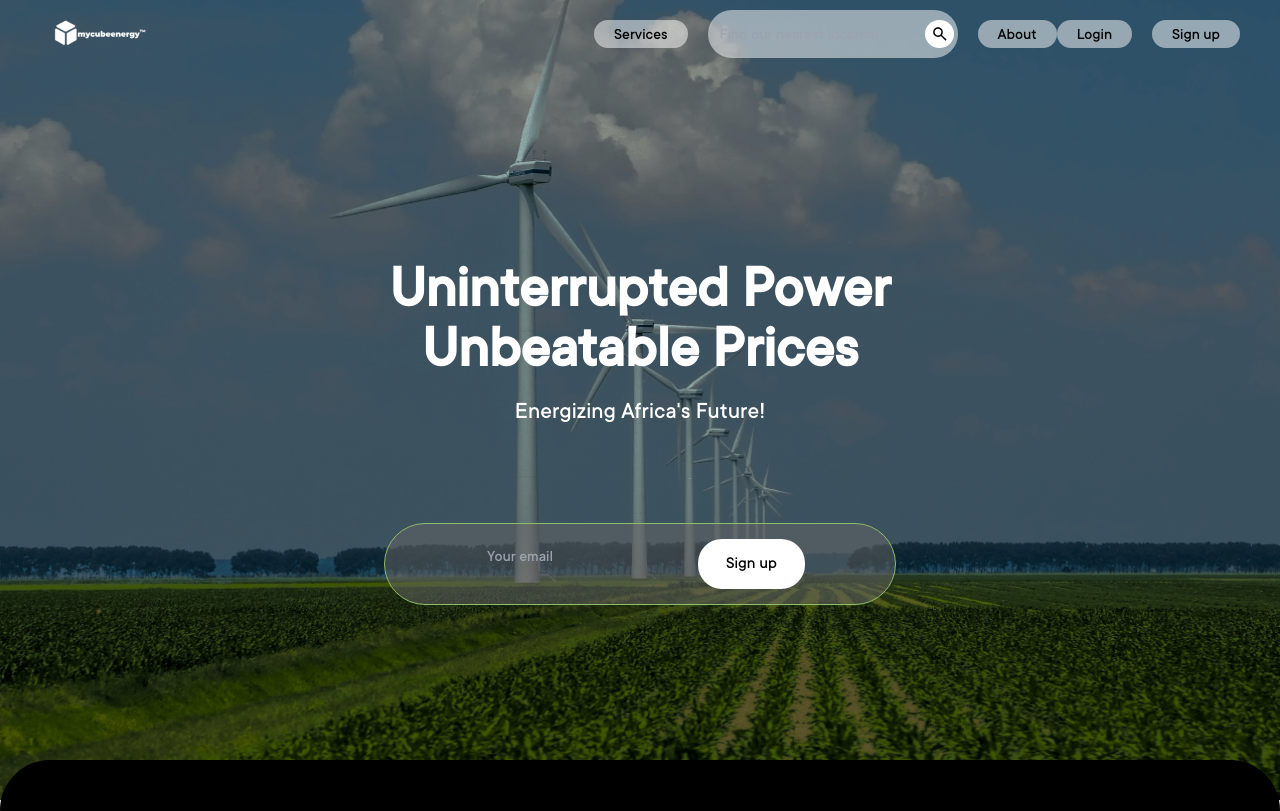
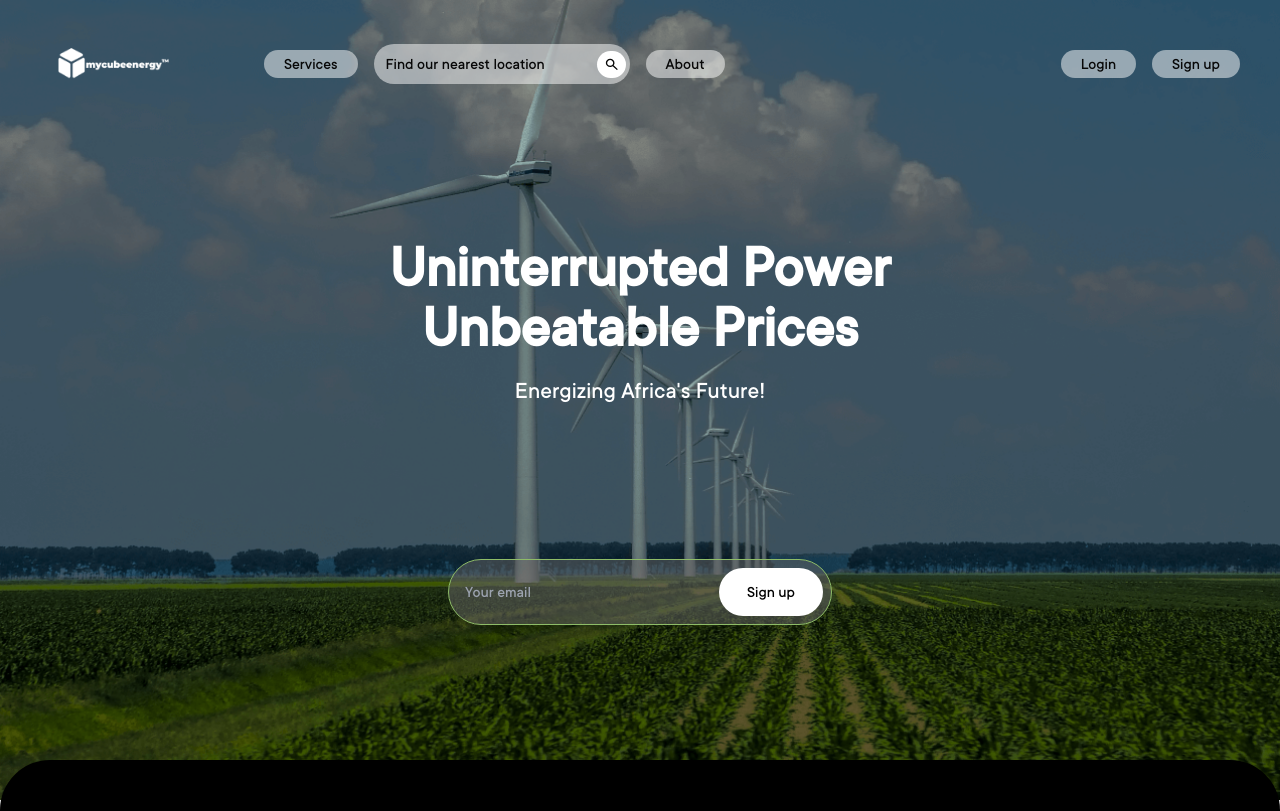
Before and after one commit to EmekaIwuagwu/mycubeenergy-ui, a React (Vite) app: page / in a window 1280 px wide. Shown: the top 811 px of the page. Built offline with nearby package versions, Linux system fonts and the light colour scheme.

Commit message:
Add lucide-react dependency and update components

```diff
--- a/package.json
+++ b/package.json
@@ -11,6 +11,7 @@
   },
   "dependencies": {
     "axios": "^1.7.7",
+    "lucide-react": "^0.453.0",
     "react": "^18.3.1",
     "react-dom": "^18.3.1",
     "react-icons": "^5.3.0",
--- a/src/modules/website/components/Hero.jsx
+++ b/src/modules/website/components/Hero.jsx
@@ -1,34 +1,27 @@
 import React from "react";
-import styles from '../components/Hero.module.css'
+
 const Hero = () => {
   return (
     <section
-      className="min-h-screen flex flex-col justify-center items-center font-tt-commons text-white pt-12 sm:pt-44 pb-16 sm:pb-28 px-4"
+      className="flex flex-col items-center justify-center px-4 pt-12 text-white min-h-dvh font-tt-commons sm:pt-44 pb-28"
       style={{
         backgroundImage: "url(/assets/Images/hero.png)",
         backgroundSize: "cover",
         backgroundPosition: "center",
         backgroundRepeat: "no-repeat",
       }}
-    >
-      {/* Hero Heading */}
-      <h1 className={`${styles.heroHeading} text-3xl sm:text-5xl lg:text-6xl font-bold mb-4 text-center leading-snug sm:leading-tight`}>
+      >
+      <h1 className="mb-4 text-4xl font-bold text-center sm:text-6xl">
         Uninterrupted Power <br /> Unbeatable Prices
       </h1>
-
-      {/* Subtext */}
-      <p className={`${styles.heroSubtext} text-sm sm:text-xl lg:text-2xl font-normal mb-6 sm:mb-8 text-center`}>
-        Energizing Africa's Future!
-      </p>
-
-      {/* Email Signup Form */}
-      <div className="flex flex-col sm:flex-row items-center justify-center p-2 border bg-custom-gray/50 border-custom-green rounded-[60px] overflow-hidden w-full max-w-sm sm:max-w-md lg:max-w-lg mt-10 sm:mt-16">
+      <p className="mb-6 text-base font-normal sm:text-2xl">Energizing Africa's Future!</p>
+      <div className="flex items-center justify-between p-2 border bg-custom-gray/50 border-custom-green rounded-[60px] overflow-hidden w-full  max-w-96 mt-12 sm:mt-32">
         <input
           type="text"
           placeholder="Your email"
-          className={`${styles.emailInput} p-3 w-full sm:w-auto border-none outline-none bg-transparent text-sm sm:text-base`}
+          className="p-2 bg-transparent border-none outline-none"
         />
-        <button className={`${styles.signupButton} py-3 px-7 bg-white text-black cursor-pointer rounded-3xl mt-3 sm:mt-0 sm:ml-4`}>
+        <button className="py-3 text-black bg-white cursor-pointer px-7 rounded-3xl text-nowrap">
           Sign up
         </button>
       </div>
--- a/src/modules/website/components/Hero.module.css
+++ /dev/null
@@ -1,121 +0,0 @@
-/* hero.module.css */
-
-/* Base styles for all screen sizes */
-.hero {
-    display: flex;
-    flex-direction: column;
-    align-items: center;
-    justify-content: center;
-    padding: 20px; /* Add some padding to avoid touching edges */
-    max-width: 100%; /* Ensures it fits the screen */
-    box-sizing: border-box; /* Include padding in width calculations */
-  }
-
-  .heroHeading {
-    font-family: "tt commons", sans-serif;
-    color: #ffffff;
-    text-align: center;
-    font-weight: bold;
-    line-height: 1.2;
-    margin: 0; /* Reset margins for better alignment */
-  }
-
-  .heroSubtext {
-    font-family: "tt commons", sans-serif;
-    color: #ffffff;
-    text-align: center;
-    font-weight: normal;
-    margin-bottom: 1.5rem;
-  }
-
-  .emailInput {
-    font-family: "tt commons", sans-serif;
-    background-color: transparent;
-    border: none;
-    outline: none;
-    color: #ffffff;
-    padding: 10px;
-    font-size: 16px;
-    width: 90%; /* Reduced width for better responsiveness */
-    max-width: 400px; /* Max width to prevent it from being too wide */
-    margin-bottom: 1rem; /* Space between input and button */
-  }
-
-  .signupButton {
-    background-color: #ffffff;
-    color: #000000;
-    cursor: pointer;
-    border-radius: 1.5rem;
-    padding: 12px 30px;
-    transition: background-color 0.3s ease-in-out;
-    font-size: 16px; /* Set a base font size for the button */
-    border: none; /* Ensure no border appears */
-  }
-
-  /* Button hover state */
-  .signupButton:hover {
-    background-color: #f0f0f0;
-  }
-
-  /* Mobile styles (up to 640px) */
-  @media (max-width: 640px) {
-    .heroHeading {
-      font-size: 24px;
-    }
-
-    .heroSubtext {
-      font-size: 14px;
-    }
-
-    .emailInput {
-      font-size: 14px;
-      padding: 10px;
-    }
-
-    .signupButton {
-      font-size: 14px;
-      padding: 10px 20px;
-    }
-  }
-
-  /* Tablet styles (641px to 1024px) */
-  @media (min-width: 641px) and (max-width: 1024px) {
-    .heroHeading {
-      font-size: 40px;
-    }
-
-    .heroSubtext {
-      font-size: 18px;
-    }
-
-    .emailInput {
-      font-size: 16px;
-      padding: 12px;
-    }
-
-    .signupButton {
-      font-size: 16px;
-      padding: 15px 25px;
-    }
-  }
-
-  /* Desktop styles (1025px and up) */
-  @media (min-width: 1025px) {
-    .heroHeading {
-      font-size: 60px;
-    }
-
-    .heroSubtext {
-      font-size: 24px;
-    }
-
-    .emailInput {
-      font-size: 18px;
-      padding: 15px;
-    }
-
-    .signupButton {
-      font-size: 17px;
-      padding: 20px 30px;
-    }
-  }
--- a/src/modules/website/components/index.jsx
+++ b/src/modules/website/components/index.jsx
@@ -4,6 +4,8 @@ import FAQ from './FAQ';
 import HowItWorks from './HowItWorks';
 import WhatWeBuild from './WhatWeBuild';
 import SmartInverterSection from './SmartInverterSection';
+import ImageSection from './ImageSection';
+import VideoSection from './VideoSection';
 
 
-export { Hero, AboutUs, FAQ, HowItWorks, WhatWeBuild, SmartInverterSection };
+export { Hero, AboutUs, FAQ, HowItWorks, WhatWeBuild, SmartInverterSection, ImageSection, VideoSection }
--- a/src/modules/website/layouts/Header/Header.module.css
+++ /dev/null
@@ -1,95 +0,0 @@
-/* Header.module.css */
-.header {
-    position: absolute;
-    top: 0;
-    left: 0;
-    width: 100%;
-    padding: 10px 40px; /* Add padding for larger screens */
-    display: flex;
-    justify-content: space-between;
-    align-items: center;
-    z-index: 10; /* Ensure the header is above other content */
-  }
-
-  .logo {
-    height: 40px; /* Set a specific height for the logo */
-    transition: filter 0.3s ease;
-  }
-
-  .invert {
-    filter: invert(100%); /* Invert colors for non-home pages */
-  }
-
-  .nav {
-    display: flex;
-    justify-content: space-between;
-    align-items: center;
-    color: var(--custom-black); /* Use a variable for custom color */
-    font-size: 1rem; /* Base font size */
-  }
-
-  .navList {
-    display: flex;
-    align-items: center;
-    gap: 20px; /* Spacing between links */
-  }
-
-  .searchContainer {
-    display: flex;
-    align-items: center;
-    background-color: rgba(255, 255, 255, 0.5);
-    border-radius: 30px;
-    overflow: hidden;
-    min-width: 250px; /* Minimum width for the search bar */
-  }
-
-  .searchInput {
-    padding: 8px;
-    border: none;
-    outline: none;
-    background: transparent;
-    color: black;
-    flex: 1; /* Allow input to take available space */
-  }
-
-  .searchIcon {
-    background-color: white;
-    border-radius: 50%;
-    padding: 5px;
-  }
-
-  .hamburger {
-    display: none; /* Hide hamburger by default */
-    flex-direction: column;
-    cursor: pointer;
-  }
-
-  .hamburger div {
-    width: 25px;
-    height: 3px;
-    background-color: black; /* Change this to your desired color */
-    margin: 3px 0;
-    transition: all 0.3s ease;
-  }
-
-  /* Responsive Styles */
-  @media (max-width: 768px) {
-    .nav {
-      display: none; /* Hide nav links by default */
-      flex-direction: column;
-      position: absolute;
-      top: 60px; /* Adjust based on header height */
-      left: 0;
-      right: 0;
-      background-color: white; /* Background color for mobile menu */
-      padding: 10px;
-    }
-
-    .nav.active {
-      display: flex; /* Show nav links when active */
-    }
-
-    .hamburger {
-      display: flex; /* Show hamburger icon on mobile */
-    }
-  }
--- a/src/modules/website/layouts/Header/index.jsx
+++ b/src/modules/website/layouts/Header/index.jsx
@@ -1,75 +1,171 @@
+import { Menu, X } from "lucide-react";
 import React, { useState } from "react";
 import { Link, useLocation } from "react-router-dom";
-import styles from '../Header/Header.module.css';
 
 const Header = () => {
   const location = useLocation();
   const isHomePage = location.pathname === "/";
-  const [menuActive, setMenuActive] = useState(false); // State for mobile menu
+  const [isMobileMenuOpen, setIsMobileMenuOpen] = useState(false);
 
-  const toggleMenu = () => {
-    setMenuActive(!menuActive);
+  const toggleMobileMenu = () => {
+    setIsMobileMenuOpen(!isMobileMenuOpen);
   };
 
   return (
-    <header className={styles.header}>
+    <header className="absolute top-0 left-0 z-50 flex items-center justify-between w-full gap-20 px-4 pt-10 md:px-10">
+      <div className="relative z-50 flex items-center justify-between w-full lg:w-fit">
         <Link to="/">
           <img
             src="/assets/logos/logo.png"
             alt="Company Logo"
-          className={`${styles.logo} ${isHomePage ? "" : styles.invert}`}
+            className={isHomePage ? "" : "invert"}
           />
         </Link>
-      <div className={styles.hamburger} onClick={toggleMenu}>
-        <div />
-        <div />
-        <div />
+        {/* Mobile Menu Toggle */}
+        <div className="lg:hidden">
+          <button
+            className="inline-flex items-center justify-center p-2 rounded-md focus:outline-none focus:ring-2 focus:ring-inset focus:ring-gray-500"
+            onClick={toggleMobileMenu}
+          >
+            {isMobileMenuOpen ? (
+              <X className="w-8 h-8" />
+            ) : (
+              <Menu className="w-8 h-8" />
+            )}
+          </button>
         </div>
-      <nav className={`${styles.nav} ${menuActive ? "active" : ""}`}>
-        <ul className={styles.navList}>
+      </div>
+      <nav className="items-center justify-between hidden w-full text-base lg:flex text-custom-black">
+        <ul className="flex items-center space-x-4">
           {!isHomePage && (
             <li>
-              <Link to="/" className={`px-5 py-1.5 rounded-3xl leading-none ${!isHomePage ? "bg-light-green" : "bg-white/50"}`}>
+              <Link
+                to="/"
+                className={`px-5 py-1.5 rounded-3xl leading-none ${
+                  !isHomePage ? "bg-custom-black/5" : "bg-white/50"
+                }`}
+              >
                 Home
               </Link>
             </li>
           )}
           <li>
-            <Link to="/services" className={`px-5 py-1.5 rounded-3xl leading-none ${!isHomePage ? "bg-custom-black/5" : "bg-white/50"}`}>
+            <Link
+              to="/services"
+              className={`px-5 py-1.5 rounded-3xl  leading-none ${
+                !isHomePage ? "bg-custom-black/5" : "bg-white/50"
+              }`}
+            >
               Services
             </Link>
           </li>
           {isHomePage && (
-            <div className={`${styles.searchContainer} p-1`}>
+            <div className="flex items-center justify-between p-1 bg-white/50 rounded-[60px] overflow-hidden w-full min-w-64">
               <input
                 type="text"
                 placeholder="Find our nearest location"
-                className={`${styles.searchInput}`}
+                className="px-2 py-1 text-black bg-transparent border-none outline-none placeholder:text-custom-black"
               />
-              <div className={styles.searchIcon}>
+              <div className="bg-white rounded-full p-1.5">
                 <img src="/assets/icons/search.svg" alt="Search Icon" />
               </div>
             </div>
           )}
+
           <li>
-            <Link to="/about" className={`px-5 py-1.5 rounded-3xl leading-none ${!isHomePage ? "bg-deep-green text-mid-green" : "bg-white/50"}`}>
+            <Link
+              to="/about"
+              className={`px-5 py-1.5 rounded-3xl  leading-none ${
+                !isHomePage ? "bg-deep-green text-mid-green" : "bg-white/50"
+              }`}
+            >
               About
             </Link>
           </li>
         </ul>
-        <ul className={styles.navList}>
+        <ul className="flex space-x-4">
           <li>
-            <Link to="/login" className={`px-5 py-1.5 rounded-3xl leading-none ${!isHomePage ? "bg-light-green" : "bg-white/50"}`}>
+            <Link
+              to="/login"
+              className={`px-5 py-1.5 rounded-3xl  leading-none ${
+                !isHomePage ? "bg-light-green" : "bg-white/50"
+              }`}
+            >
               Login
             </Link>
           </li>
           <li>
-            <Link to="/signup" className={`px-5 py-1.5 rounded-3xl leading-none ${!isHomePage ? "bg-custom-orange" : "bg-white/50"}`}>
+            <Link
+              to="/signup"
+              className={`px-5 py-1.5 rounded-3xl  leading-none ${
+                !isHomePage ? "bg-custom-orange" : "bg-white/50"
+              }`}
+            >
               Sign up
             </Link>
           </li>
         </ul>
       </nav>
+      {/* Mobile Menu */}
+      {isMobileMenuOpen && (
+        <nav
+          className={`absolute top-0 left-0 right-0 z-10 flex flex-col items-center p-4 pt-20 transition-all duration-500 bg-white shadow-lg lg:hidden ${
+            isMobileMenuOpen ? "max-h-screen opacity-100" : "max-h-0 opacity-0"
+          }`}
+        >
+          <ul className="space-y-4 text-center">
+            {!isHomePage && (
+              <li>
+                <Link
+                  to="/"
+                  className="block w-full px-5 py-2 bg-transparent rounded-3xl hover:bg-light-green"
+                  onClick={toggleMobileMenu}
+                >
+                  Home
+                </Link>
+              </li>
+            )}
+            <li>
+              <Link
+                to="/services"
+                className="block w-full px-5 py-2 bg-transparent rounded-3xl hover:bg-custom-black/5"
+                onClick={toggleMobileMenu}
+              >
+                Services
+              </Link>
+            </li>
+            <li>
+              <Link
+                to="/about"
+                className="block w-full px-5 py-2 bg-transparent rounded-3xl hover:bg-custom-black/5"
+                onClick={toggleMobileMenu}
+              >
+                About
+              </Link>
+            </li>
+            <li>
+              <Link
+                to="/login"
+                className="block w-full px-5 py-2 bg-transparent rounded-3xl hover:bg-custom-black/5"
+                onClick={toggleMobileMenu}
+              >
+                Login
+              </Link>
+            </li>
+
+            {/* The Sign up button retains its background color */}
+            <li>
+              <Link
+                to="/signup"
+                className="block w-full px-5 py-2 rounded-3xl bg-custom-orange"
+                onClick={toggleMobileMenu}
+              >
+                Sign up
+              </Link>
+            </li>
+          </ul>
+        </nav>
+      )}
     </header>
   );
 };
--- a/src/modules/website/pages/index.jsx
+++ b/src/modules/website/pages/index.jsx
@@ -1,5 +1,6 @@
 import Home from './Home';
 import About from './About';
+import Services from './Services';
 import Login from './Login/Login';
 import Dashboard from './Dashboard/Dashboard';
 import Transactions from './Transactions/Transactions'
@@ -11,4 +12,4 @@ import Shareunits from './ShareUnits/Shareunits'
 import Topupunits from './Topupunits/Topupunit'
 import Topupwallet from './Topupwallet/Topupwallet'
 
-export { Home, About, Login, Dashboard, Transactions, Bills, Settings, SignUp, ResetPassword, Topupunits, Topupwallet, Shareunits };
+export { Home, About, Services, Login, Dashboard, Transactions, Bills, Settings, SignUp, ResetPassword, Topupunits, Topupwallet, Shareunits };
--- a/src/routes.jsx
+++ b/src/routes.jsx
@@ -1,6 +1,6 @@
 import React from 'react';
 import { BrowserRouter as Router, Routes, Route } from 'react-router-dom';
-import { Home, About, Login, Dashboard, Transactions, Bills, Settings, SignUp, ResetPassword, Shareunits, Topupwallet, Topupunits} from './modules/website/pages';
+import { Home, About, Login, Dashboard, Transactions, Bills, Settings, SignUp, ResetPassword, Shareunits, Topupwallet, Topupunits, Services} from './modules/website/pages';
 
 const AppRoutes = () => {
   return (
@@ -8,6 +8,7 @@ const AppRoutes = () => {
       <Routes>
         <Route path="/" element={<Home />} />
         <Route path="/about" element={<About />} />
+        <Route path="/services" element={<Services />} />
         <Route path="/login" element={<Login />} />
         <Route path='/dashboard' element={<Dashboard />} />
         <Route path='/transactions' element={<Transactions />} />
```
Also changed, not shown: src/modules/website/components/VideoSection.jsx (line endings or trailing spaces), 1 other file (tests, documents, lock files or other folders). Lines whose indentation alone changed are shown as unchanged.
